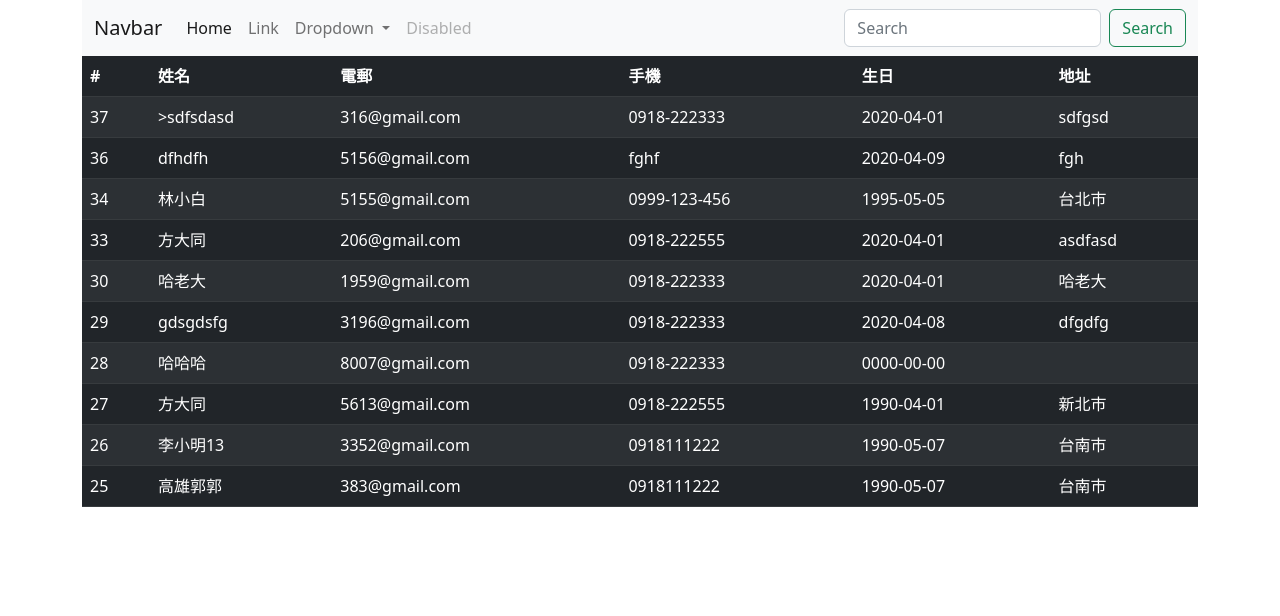
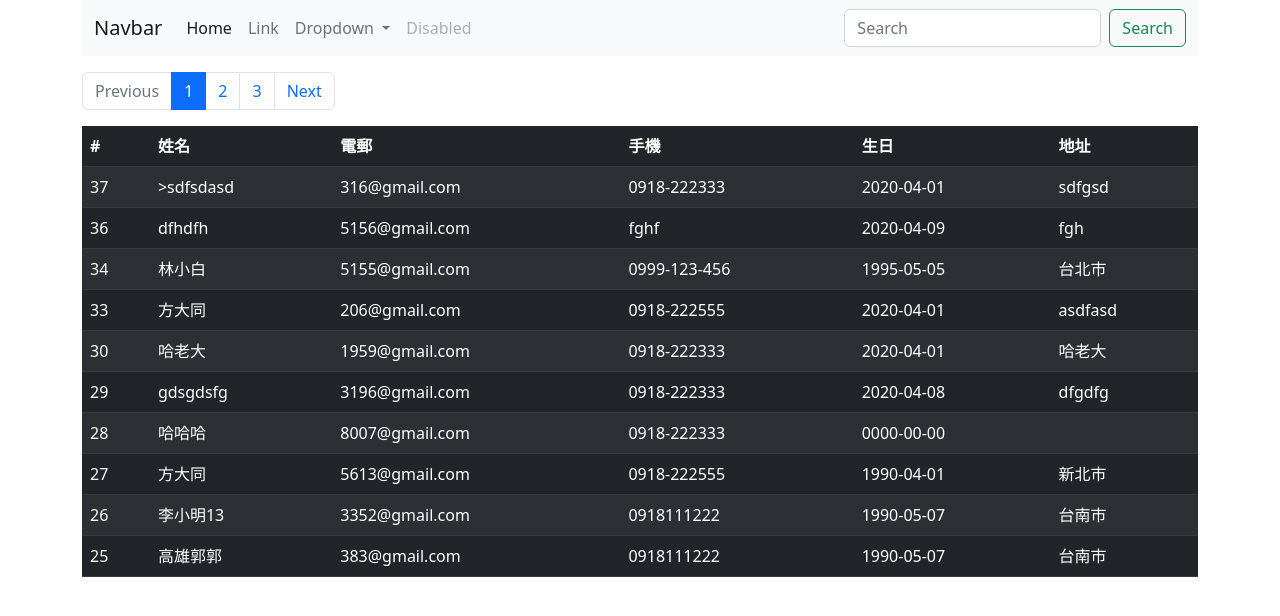
Before and after one commit to KrisYan-coding/09_PHP, a PHP site: page /list.php in a window 1280 px wide. Shown: the top 616 px of the page. Run offline with PHP 8.4, Linux system fonts and the light colour scheme; data comes from the database, SQL or seed files in the repository.

Commit message:
當前的頁碼active

```diff
--- a/address-book-p/list.php
+++ b/address-book-p/list.php
@@ -23,7 +23,7 @@ $totalRows = $pdo->query($t_sql)->fetch(PDO::FETCH_NUM)[0];
 // echo $totalRows;
 
 // $totalPages = 總頁數--
-$totalPages = ceil($totalRows / $perPage);
+$totalPages = intval(ceil($totalRows / $perPage));
 
 // empty() : true--
 // echo empty('');
@@ -34,9 +34,10 @@ $totalPages = ceil($totalRows / $perPage);
 
 // 如果資料表有資料的話--
 $rows = []; // 避免 table foreach error
-if (! empty($totalRows)){
+if (!empty($totalRows)) {
 
-    if ($page > $totalPages){
+    if ($page > $totalPages) {
+        // 頁碼超出範圍時轉向到最後一頁--
         // method 1 better--
         header("Location: ?page={$totalPages}");
         exit();
@@ -72,7 +73,24 @@ if (! empty($totalRows)){
 <?php require './parts/html-head.php'; ?>
 <?php require './parts/html-navbar.php'; ?>
 
-<div class="container">
+<div class="container mt-3">
+    <div class="row">
+        <div class="col">
+            <nav aria-label="Page navigation example">
+                <ul class="pagination">
+                    <li class="page-item <?= ($page === 1) ? 'disabled' : '' ?> "><a class="page-link" href="?page=<?= $page-1 ?>">Previous</a></li>
+
+                    <?php for ($i = $page - 5; $i <= $page + 5; $i++): ?>
+                        <?php if ($i > 0 and $i <= $totalPages): ?>
+                            <li class="page-item <?= ($i === $page) ? 'active' : '' ?> "><a class="page-link" href="?page=<?= $i ?>"><?= $i ?></a></li>
+                        <?php endif ?>
+                    <?php endfor ?>
+
+                    <li class="page-item <?= ($page === $totalPages) ? 'disabled' : '' ?> "><a class="page-link" href="?page=<?= $page+1 ?>">Next</a></li>
+                </ul>
+            </nav>
+        </div>
+    </div>
     <div class="row">
         <div class="col">
             <table class="table table-dark table-striped ">
```
